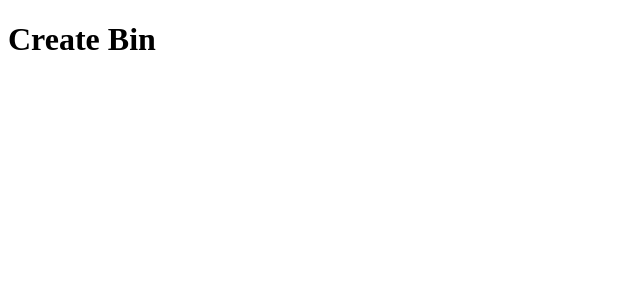
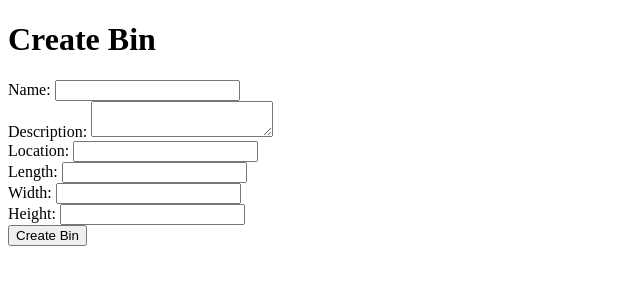
Before and after one commit to alexf-a/wms, a Django app: page /create_bin/ in a window 1280 px wide. Shown: the top 300 px of the page, without its empty margins (0-640 px from the left). Run offline with Django 5.2, Linux system fonts and the light colour scheme.

Commit message:
Add form for bin creation with fields for name, description, location, and dimensions

```diff
--- a/core/templates/core/create_bin.html
+++ b/core/templates/core/create_bin.html
@@ -1,4 +1,3 @@
-
 <!DOCTYPE html>
 <html>
 <head>
@@ -6,6 +5,29 @@
 </head>
 <body>
     <h1>Create Bin</h1>
-    <!-- Add form or content for creating a bin -->
+    <form method="post" enctype="multipart/form-data">
+        {% csrf_token %}
+        <label for="name">Name:</label>
+        <input type="text" id="name" name="name" required><br>
+
+        <label for="description">Description:</label>
+        <textarea id="description" name="description" required></textarea><br>
+
+        <!-- Removed QR Code input field -->
+
+        <label for="location">Location:</label>
+        <input type="text" id="location" name="location"><br>
+
+        <label for="length">Length:</label>
+        <input type="number" step="0.01" id="length" name="length"><br>
+
+        <label for="width">Width:</label>
+        <input type="number" step="0.01" id="width" name="width"><br>
+
+        <label for="height">Height:</label>
+        <input type="number" step="0.01" id="height" name="height"><br>
+
+        <button type="submit">Create Bin</button>
+    </form>
 </body>
 </html>
```
